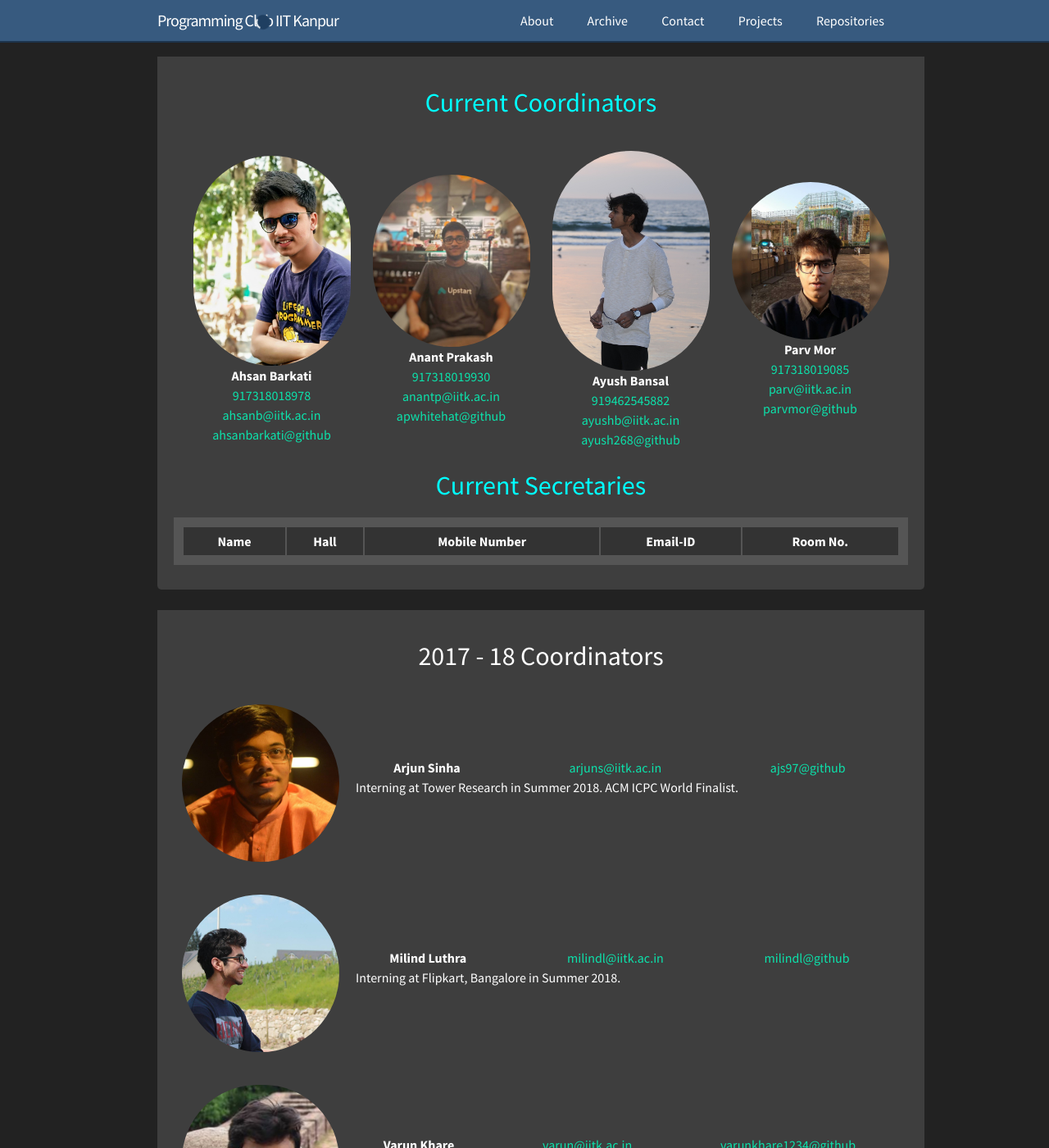
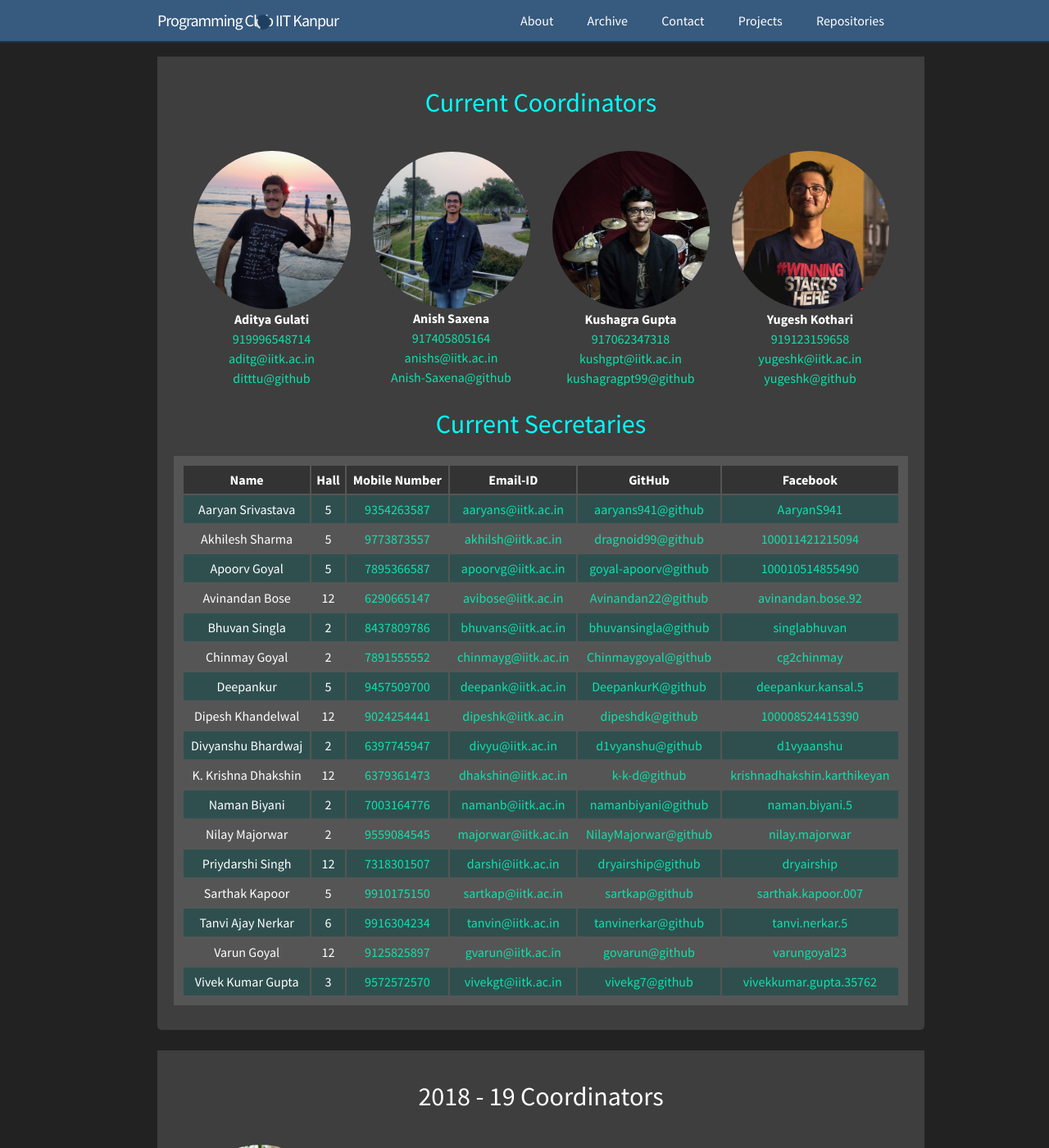
Before and after one commit to pclubiitk/pclub.in, a Jekyll site: the page built from contact.html, in a window 1280 px wide and 1400 px high. Shown: the whole window at 82% size. Built offline with Jekyll 4.4.1, drawn with Linux system fonts in a browser that asks for light colours; nearby versions of some CDN libraries; comment, search, counter and statistics services are not loaded; a style sheet for code colours, icons or effects is not loaded; some of the changed text lies outside the part shown.

Commit message:
Update contact details 2019-20

```diff
--- a/_config.yml
+++ b/_config.yml
@@ -18,6 +18,22 @@ facebook_username:  pclubiitk
 disqus_id:
 
 excoordies:
+  '2018 - 19':
+    'Ahsan Barkati':
+      mail: ahsanb@iitk.ac.in
+      github: ahsanbarkati
+      image: ahsan.jpg
+      body:
+    'Anant Prakash':
+      mail: anantp@iitk.ac.in
+      github: apwhitehat
+      image: anant.jpg
+      body:
+    'Ayush Bansal':
+      mail: ayushb@iitk.ac.in
+      github: ayush268
+      image: ayush.jpg
+      body:
   '2017 - 18':
     'Arjun Sinha':
       mail: arjuns@iitk.ac.in
--- a/contact.html
+++ b/contact.html
@@ -3,27 +3,129 @@ layout: default
 title: Contact
 permalink: /contact.html
 coordies:
-  'Ahsan Barkati':
-    number: +917318018978
-    mail: ahsanb@iitk.ac.in
-    github: ahsanbarkati
-    image: ahsan.jpg
-  'Anant Prakash':
-    number: +917318019930
-    mail: anantp@iitk.ac.in
-    github: apwhitehat
-    image: anant.jpg
-  'Ayush Bansal':
-    number: +919462545882
-    mail: ayushb@iitk.ac.in
-    github: ayush268
-    image: ayush.jpg
-  'Parv Mor':
-    number: +917318019085
-    mail: parv@iitk.ac.in
-    github: parvmor
-    image: parv.jpg
+  'Aditya Gulati':
+    number: +919996548714
+    mail: aditg@iitk.ac.in
+    github: ditttu
+    image: adityagulati.jpg
+  'Anish Saxena':
+    number: +917405805164
+    mail: anishs@iitk.ac.in
+    github: Anish-Saxena
+    image: anishsaxena.jpg
+  'Kushagra Gupta':
+    number: +917062347318
+    mail: kushgpt@iitk.ac.in
+    github: kushagragpt99
+    image: kushagragupta.jpg
+  'Yugesh Kothari':
+    number: +919123159658
+    mail: yugeshk@iitk.ac.in
+    github: yugeshk
+    image: yugeshkothari.jpg
 secys:
+  'aaryans':
+    name: Aaryan Srivastava
+    github: aaryans941
+    fb: AaryanS941
+    number: 9354263587
+    hall: 5
+  'akhilsh':
+    name: Akhilesh Sharma
+    github: dragnoid99
+    fb: 100011421215094
+    number: 9773873557
+    hall: 5
+  'apoorvg':
+    name: Apoorv Goyal
+    github: goyal-apoorv
+    fb: 100010514855490
+    number: 7895366587
+    hall: 5
+  'avibose':
+    name: Avinandan Bose
+    github: Avinandan22
+    fb: avinandan.bose.92
+    number: 6290665147
+    hall: 12
+  'bhuvans':
+    name: Bhuvan Singla
+    github: bhuvansingla
+    fb: singlabhuvan
+    number: 8437809786
+    hall: 2
+  'chinmayg':
+    name: Chinmay Goyal
+    github: Chinmaygoyal
+    fb: cg2chinmay
+    number: 7891555552
+    hall: 2
+  'deepank':
+    name: Deepankur
+    github: DeepankurK
+    fb: deepankur.kansal.5
+    number: 9457509700
+    hall: 5
+  'dipeshk':
+    name: Dipesh Khandelwal
+    github: dipeshdk
+    fb: 100008524415390
+    number: 9024254441
+    hall: 12
+  'divyu':
+    name: Divyanshu Bhardwaj
+    github: d1vyanshu
+    fb: d1vyaanshu
+    number: 6397745947
+    hall: 2
+  'dhakshin':
+    name: K. Krishna Dhakshin
+    github: k-k-d
+    fb: krishnadhakshin.karthikeyan
+    number: 6379361473
+    hall: 12
+  'namanb':
+    name: Naman Biyani
+    github: namanbiyani
+    fb: naman.biyani.5
+    number: 7003164776
+    hall: 2
+  'majorwar':
+    name: Nilay Majorwar
+    github: NilayMajorwar
+    fb: nilay.majorwar
+    number: 9559084545
+    hall: 2
+  'darshi':
+    name: Priydarshi Singh
+    github: dryairship
+    fb: dryairship
+    number: 7318301507
+    hall: 12
+  'sartkap':
+    name: Sarthak Kapoor
+    github: sartkap
+    fb: sarthak.kapoor.007
+    number: 9910175150
+    hall: 5
+  'tanvin':
+    name: Tanvi Ajay Nerkar
+    github: tanvinerkar
+    fb: tanvi.nerkar.5
+    number: 9916304234
+    hall: 6
+  'gvarun':
+    name: Varun Goyal
+    github: govarun
+    fb: varungoyal23
+    number: 9125825897
+    hall: 12
+  'vivekgt':
+    name: Vivek Kumar Gupta
+    github: vivekg7
+    fb: vivekkumar.gupta.35762
+    number: 9572572570
+    hall: 3
 ---
 
 <br>
@@ -53,16 +155,18 @@ secys:
         <th>Hall</th>
         <th>Mobile Number</th>
         <th>Email-ID</th>
-        <th>Room No.</th>
+        <th>GitHub</th>
+        <th>Facebook</th>
       </tr>
       {% for secy in page.secys %}
         <tr>
           <td class="secyRow" align="center"> {{ secy[1].name }}</td>
-          <td class="secyRow" align="center"> {{ secy[1].hall }} </td>
-          <td class="secyRow" align="center"> {{ secy[1].number }} </td>
+          <td class="secyRow" align="center"> {{ secy[1].hall}} </td>
+          <td class="secyRow" align="center"> <a href="tel:{{ secy[1].number }}">{{ secy[1].number }}</a></td>
           <td class="secyRow" align="center"> <a href="mailto:{{ secy[0] }}@iitk.ac.in"> {{ secy[0] }}@iitk.ac.in </a> </td>
-          <td class="secyRow" align="center"> {{ secy[1].room }} </td>
-        </tr>
+          <td> <a href="https://github.com/{{ secy[1].github }}" target="_blank">{{ secy[1].github }}@github</a></td>
+          <td> <a href="https://facebook.com/{{ secy[1].fb }}" target="_blank">{{ secy[1].fb }}</a></td>
+       </tr>
       {% endfor %}
     </table>
   </div>
```
Also changed, not shown: assets/image/adityagulati.jpg (added), assets/image/ahsan.jpg, assets/image/anant.jpg, assets/image/anishsaxena.jpg (added), assets/image/ayush.jpg, assets/image/kushagragupta.jpg (added), assets/image/yugeshkothari.jpg (added).
